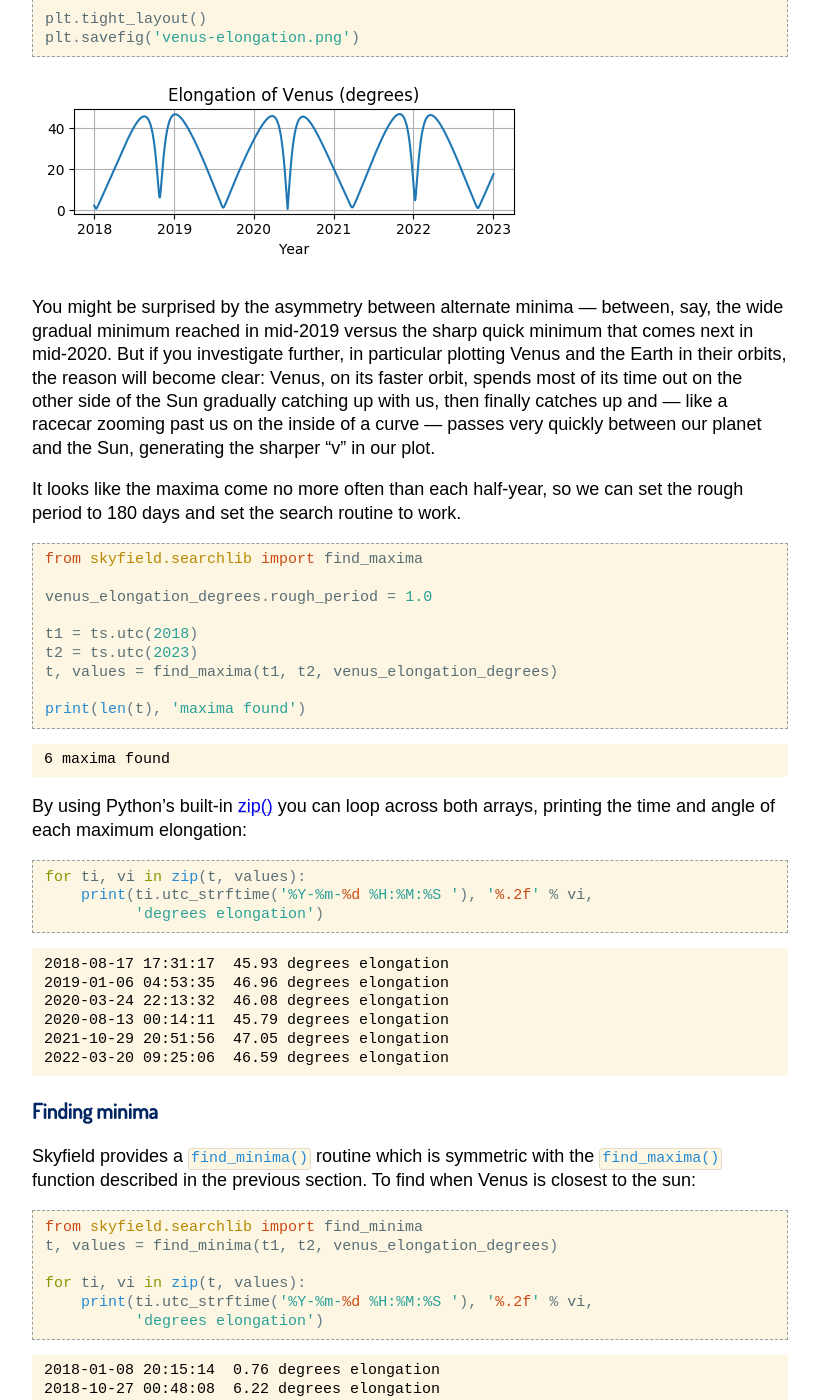
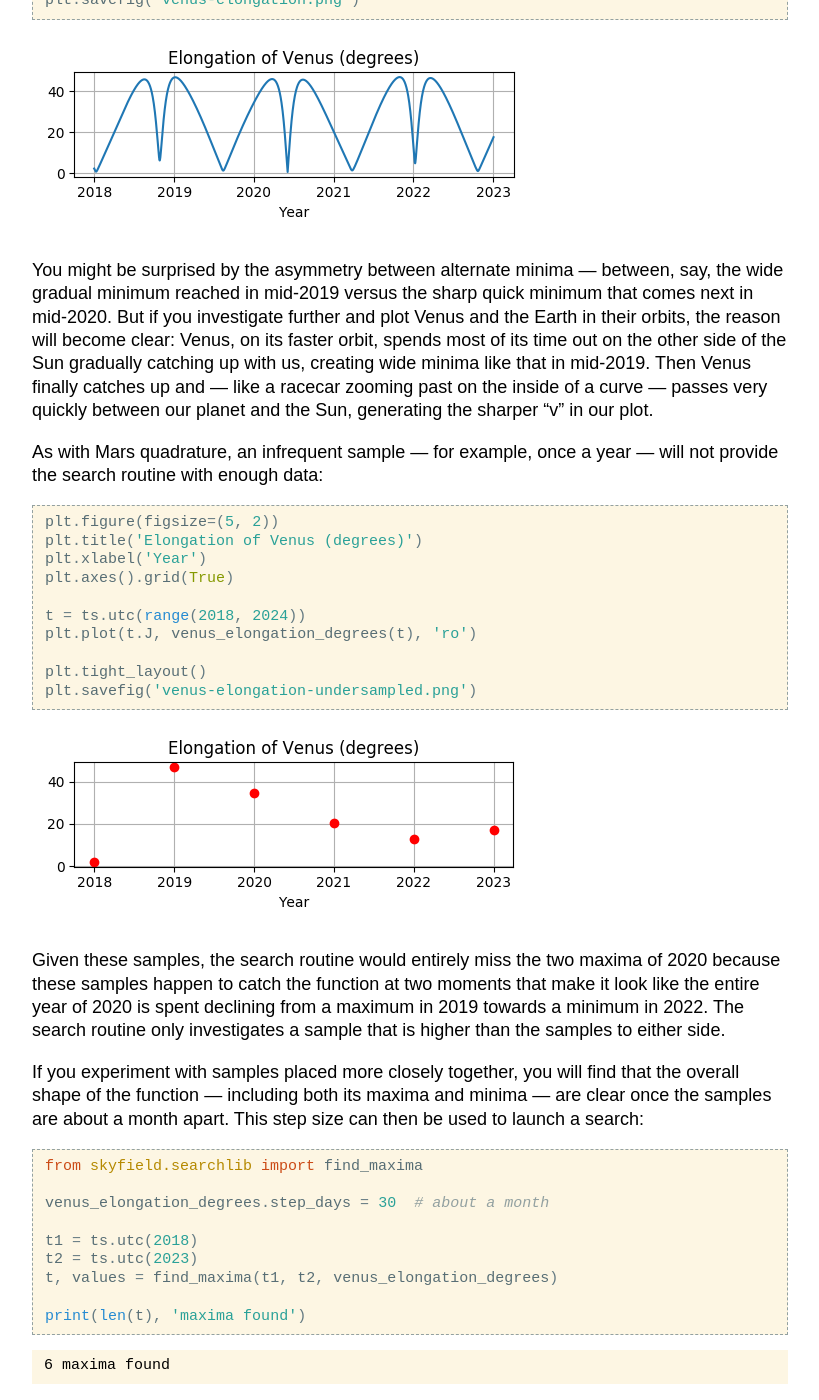
Before and after one commit to skyfielders/python-skyfield, a Sphinx documentation site: the page built from skyfield/documentation/searches.rst, in a window 1280 px wide and 1400 px high, scrolled down 6753 px. Shown: the whole window, without its empty margins (230-1049 px from the left). Built offline with Sphinx 7.4.7, drawn with Linux system fonts in a browser that asks for light colours; some web fonts are replaced; pages that are not in the unit, such as notebooks, are missing from menus; some of the changed text lies outside the part shown.

Commit message:
Rework extrema API to also use `step_days`

```diff
--- a/skyfield/documentation/searches.rst
+++ b/skyfield/documentation/searches.rst
@@ -426,29 +424,68 @@ which will also give us a sense for how Venus’s elongation behaves.
 
 .. image:: _static/venus-elongation.png
 
+.. testcleanup::
+
+    import os
+    os.rename('venus-elongation.png', '_static/venus-elongation.png')
+
 You might be surprised by the asymmetry between alternate minima —
 between, say, the wide gradual minimum reached in mid-2019
 versus the sharp quick minimum that comes next in mid-2020.
-But if you investigate further,
-in particular plotting Venus and the Earth in their orbits,
+But if you investigate further and plot Venus and the Earth in their orbits,
 the reason will become clear:
 Venus, on its faster orbit,
 spends most of its time out on the other side of the Sun
 gradually catching up with us,
-then finally catches up and —
-like a racecar zooming past us on the inside of a curve —
+creating wide minima like that in mid-2019.
+Then Venus finally catches up and —
+like a racecar zooming past on the inside of a curve —
 passes very quickly between our planet and the Sun,
 generating the sharper “v” in our plot.
 
-It looks like the maxima come no more often than each half-year,
-so we can set the rough period to 180 days
-and set the search routine to work.
+As with Mars quadrature,
+an infrequent sample — for example, once a year —
+will not provide the search routine with enough data:
+
+.. testcode::
+
+    plt.figure(figsize=(5, 2))
+    plt.title('Elongation of Venus (degrees)')
+    plt.xlabel('Year')
+    plt.axes().grid(True)
+
+    t = ts.utc(range(2018, 2024))
+    plt.plot(t.J, venus_elongation_degrees(t), 'ro')
+
+    plt.tight_layout()
+    plt.savefig('venus-elongation-undersampled.png')
+
+.. image:: _static/venus-elongation-undersampled.png
+
+.. testcleanup::
+
+    import os
+    os.rename('venus-elongation-undersampled.png', '_static/venus-elongation-undersampled.png')
+
+Given these samples,
+the search routine would entirely miss the two maxima of 2020
+because these samples happen to catch the function at two moments
+that make it look like the entire year of 2020 is spent
+declining from a maximum in 2019 towards a minimum in 2022.
+The search routine only investigates a sample
+that is higher than the samples to either side.
+
+If you experiment with samples placed more closely together,
+you will find that the overall shape of the function —
+including both its maxima and minima —
+are clear once the samples are about a month apart.
+This step size can then be used to launch a search:
 
 .. testcode::
 
     from skyfield.searchlib import find_maxima
 
-    venus_elongation_degrees.rough_period = 1.0
+    venus_elongation_degrees.step_days = 30  # about a month
 
     t1 = ts.utc(2018)
     t2 = ts.utc(2023)
@@ -459,11 +496,6 @@ and set the search routine to work.
 .. testoutput::
 
     6 maxima found
-
-.. testcleanup::
-
-    import os
-    os.rename('venus-elongation.png', '_static/venus-elongation.png')
 
 By using Python’s built-in
 `zip() <https://docs.python.org/3/library/functions.html#zip>`_
```
Also changed, not shown: other parts of skyfield/documentation/searches.rst (+0 -2 lines), skyfield/documentation/_static/venus-elongation-undersampled.png (added), 1 other file.
